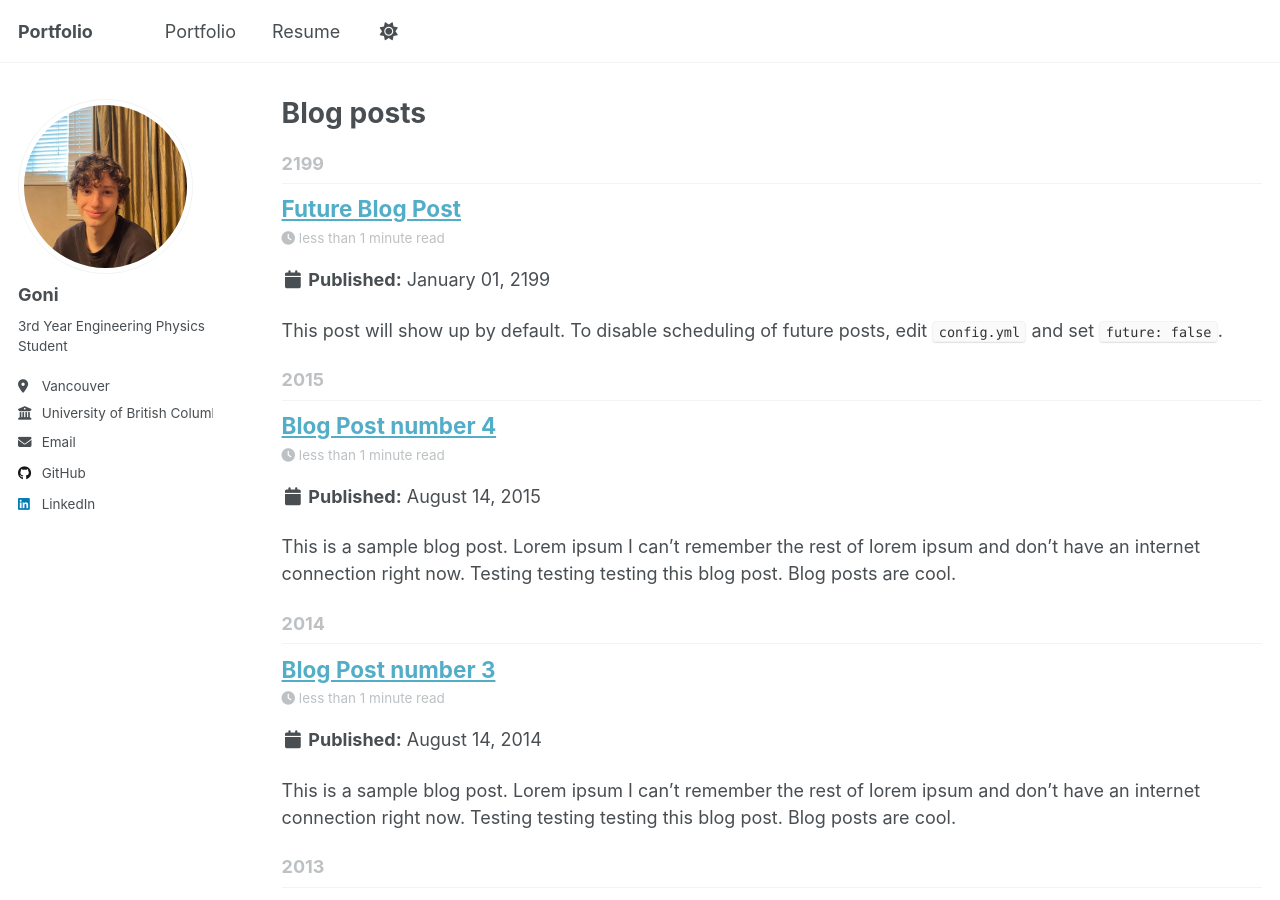
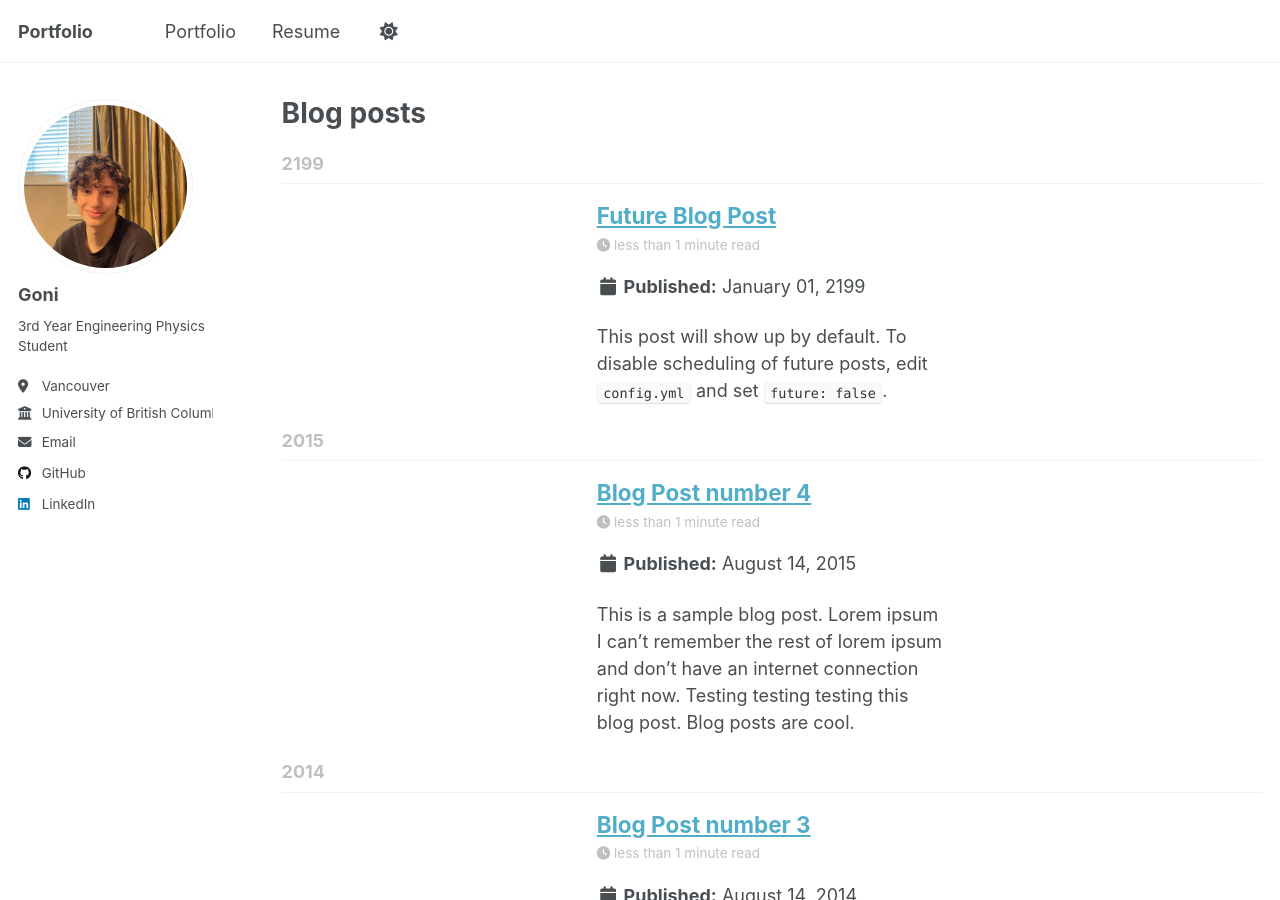
Before and after one commit to GoniBM/gonibm.github.io, a Jekyll site: the page built from _pages/year-archive.html, in a window 1280 px wide and 900 px high. Built offline with Jekyll 4.4.1, drawn with Linux system fonts in a browser that asks for light colours; a script that is not in the unit is left out.

Commit message:
Enhance layout with max-width styling for entries
Added styles to limit entry width and improve layout.

```diff
--- a/_includes/archive-single.html
+++ b/_includes/archive-single.html
@@ -12,7 +12,8 @@
   {% assign title = post.title %}
 {% endif %}
 
-<div class="{{ include.type | default: "list" }}__item">
+<!-- Wrapper to limit entry width -->
+<div class="{{ include.type | default: "list" }}__item" style="max-width: 350px; margin: 1rem auto;">
   <article class="archive__item" itemscope itemtype="http://schema.org/CreativeWork">
     {% if include.type == "grid" and teaser %}
       <div class="archive__item-teaser">
@@ -22,7 +23,7 @@
           {% else %}
             "{{ teaser | prepend: "/images/" | prepend: base_path }}"
           {% endif %}
-          alt="">
+          alt="" style="width: 100%; height: auto; object-fit: contain;">
       </div>
     {% endif %}
 
```
Lines whose indentation alone changed are shown as unchanged.
